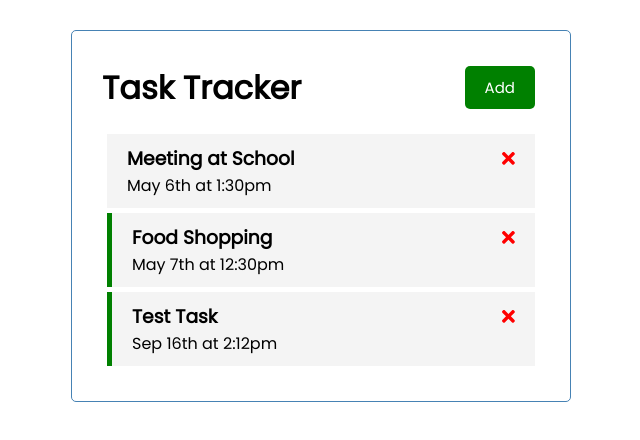
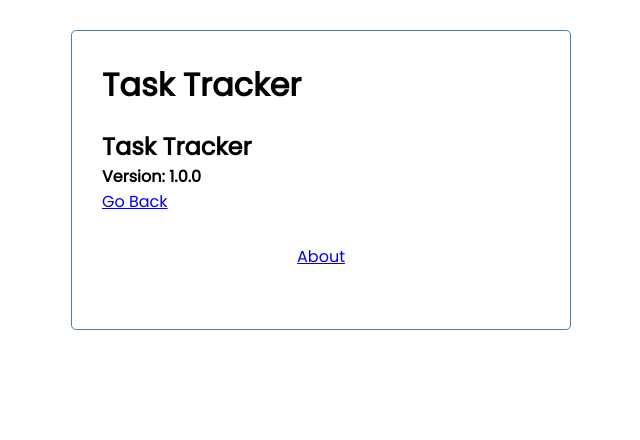
Before and after one commit to nimrodbarabas/AngularCrashCourse, an Angular app: page /about in a window 1280 px wide. Shown: the top 440 px of the page, without its empty margins (319-959 px from the left). Built offline with nearby package versions, Linux system fonts and the light colour scheme; data requests are answered from the project's data file.

Commit message:
Added Router & Limit Components to Routes

```diff
--- a/src/app/app.component.html
+++ b/src/app/app.component.html
@@ -1,5 +1,6 @@
 
 <div class="container">
   <app-header></app-header>
-  <app-tasks ></app-tasks>
+  <router-outlet></router-outlet>
+  <app-footer></app-footer>
 </div>
--- a/src/app/app.module.ts
+++ b/src/app/app.module.ts
@@ -2,6 +2,8 @@
 import { BrowserModule } from '@angular/platform-browser';
 import {HttpClientModule} from "@angular/common/http"
 import { FormsModule } from '@angular/forms';
+import { RouterModule , Routes } from '@angular/router';
+
 import { AppComponent } from './app.component';
 import { HeaderComponent } from './components/header/header.component';
 import { ButtonComponent } from './components/button/button.component';
@@ -9,7 +11,13 @@
 import { TaskItemComponent } from './components/task-item/task-item.component';
 import { FontAwesomeModule } from '@fortawesome/angular-fontawesome';
 import { AddTaskComponent } from './components/add-task/add-task.component';
+import { AboutComponent } from './components/about/about.component';
+import { FooterComponent } from './components/footer/footer.component';
 
+const appRoutes : Routes = [
+  {path: '', component: TasksComponent},
+  {path: 'about', component: AboutComponent},
+]
 
 @NgModule({
   declarations: [
@@ -18,14 +26,17 @@
     ButtonComponent,
     TasksComponent,
     TaskItemComponent,
-    AddTaskComponent
+    AddTaskComponent,
+    AboutComponent,
+    FooterComponent
 
   ],
   imports: [
     BrowserModule,
     FontAwesomeModule,
     HttpClientModule,
-    FormsModule
+    FormsModule,
+    RouterModule.forRoot(appRoutes)
   ],
   providers: [],
   bootstrap: [AppComponent]
--- /dev/null
+++ b/src/app/components/about/about.component.html
@@ -0,0 +1,5 @@
+<div>
+    <h2>Task Tracker</h2>
+    <h4>Version: 1.0.0</h4>
+    <a routerLink="/">Go Back</a>
+</div>
--- /dev/null
+++ b/src/app/components/about/about.component.ts
@@ -0,0 +1,15 @@
+import { Component, OnInit } from '@angular/core';
+
+@Component({
+  selector: 'app-about',
+  templateUrl: './about.component.html',
+  styleUrls: ['./about.component.css']
+})
+export class AboutComponent implements OnInit {
+
+  constructor() { }
+
+  ngOnInit(): void {
+  }
+
+}
--- /dev/null
+++ b/src/app/components/footer/footer.component.css
@@ -0,0 +1,4 @@
+footer {
+  margin-top: 30px;
+  text-align: center;
+}
--- /dev/null
+++ b/src/app/components/footer/footer.component.html
@@ -0,0 +1,3 @@
+<footer>
+    <a routerLink="/about">About</a>
+</footer>
--- /dev/null
+++ b/src/app/components/footer/footer.component.ts
@@ -0,0 +1,15 @@
+import { Component, OnInit } from '@angular/core';
+
+@Component({
+  selector: 'app-footer',
+  templateUrl: './footer.component.html',
+  styleUrls: ['./footer.component.css']
+})
+export class FooterComponent implements OnInit {
+
+  constructor() { }
+
+  ngOnInit(): void {
+  }
+
+}
--- a/src/app/components/header/header.component.html
+++ b/src/app/components/header/header.component.html
@@ -1,6 +1,8 @@
 <header>
     <h1>{{title}}</h1>
-    <app-button color="{{showAddTask ? 'red' : 'green'}}"
+    <app-button
+    *ngIf="hasRoute('/')"
+    color="{{showAddTask ? 'red' : 'green'}}"
     text="{{showAddTask ? 'Close' : 'Add'}}"
     (btnClick)="toggleAddTask()" >
     </app-button>
--- a/src/app/components/header/header.component.ts
+++ b/src/app/components/header/header.component.ts
@@ -1,6 +1,7 @@
 import { Component, OnInit } from '@angular/core';
 import { UiService } from 'src/app/services/ui.service';
 import { Subscription } from 'rxjs';
+import { Router } from '@angular/router';
 
 @Component({
   selector: 'app-header',
@@ -12,7 +13,7 @@
   showAddTask : boolean = false;
   subscription !: Subscription;
 
-  constructor(private uiService:UiService) {
+  constructor(private uiService:UiService , private router:Router) {
     this.subscription = this.uiService.onToggle().subscribe(value => this.showAddTask = value)
    }
 
@@ -22,4 +23,7 @@
     console.log("clicked")
     this.uiService.toggleAddTask();
   }
+  hasRoute(route:string){
+    return this.router.url === route;
+  }
 }
```
Also changed, not shown: src/app/components/about/about.component.css (added), 2 other files (tests, documents, lock files or other folders).
